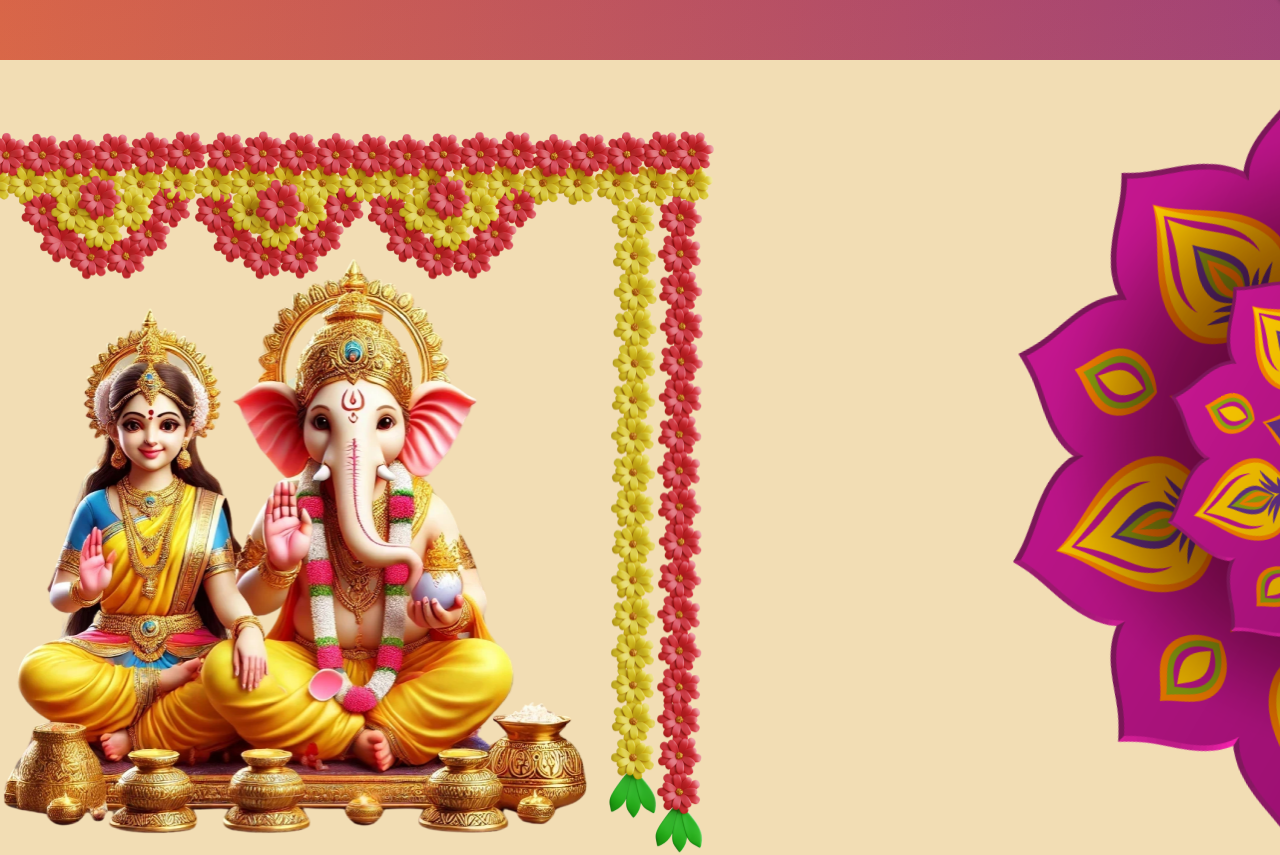
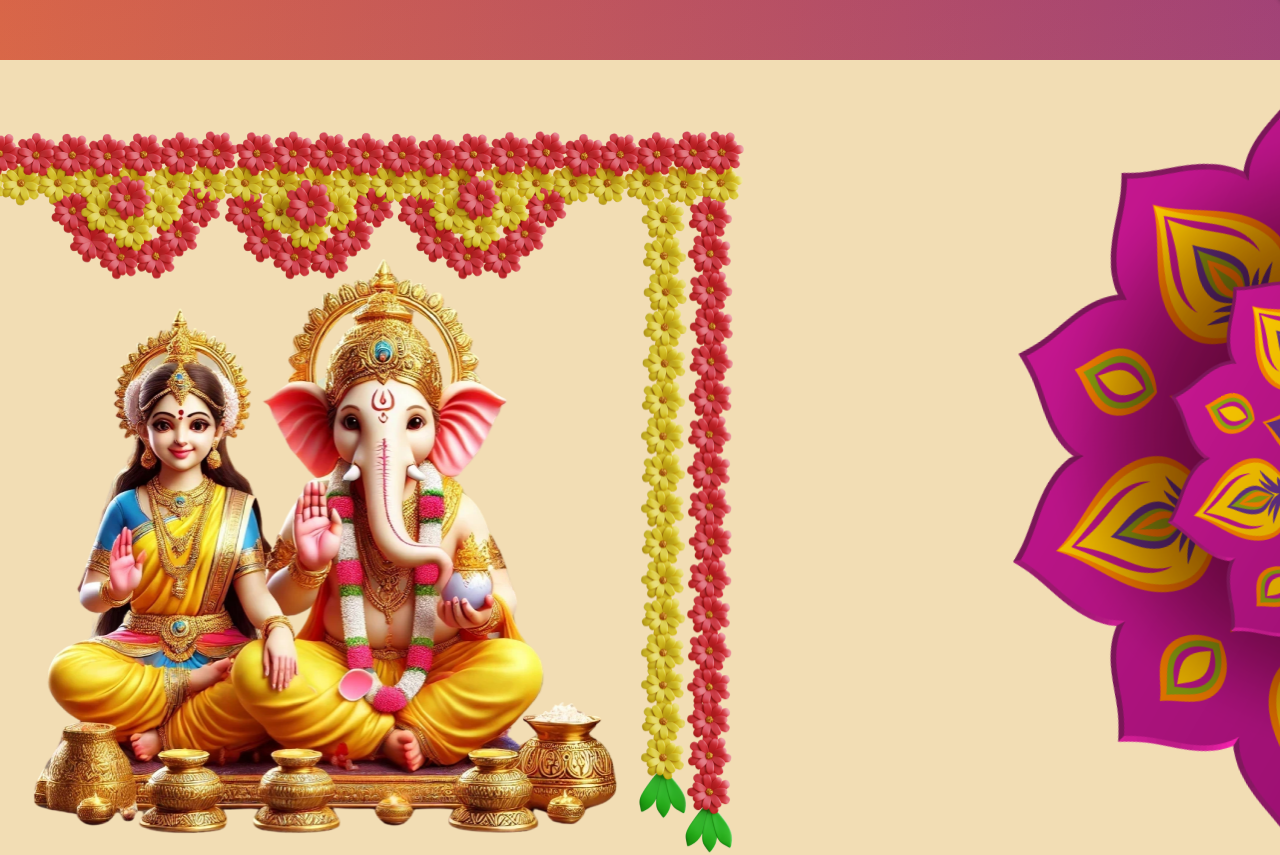
Before and after one commit to GAURAV07C/diwali-wishes, a Next.js app: page / in a window 1280 px wide. Shown: the part 760-1615 px from the top of the page. Built offline with nearby package versions, Linux system fonts and the light colour scheme; a web font is replaced by a local one.

Commit message:
commites

```diff
--- a/src/components/Blessing.tsx
+++ b/src/components/Blessing.tsx
@@ -18,7 +18,7 @@ const Blessing = () => {
           />
         </div>
 
-        <div className="     lg:order-firsts mb-16 lg:w-[864px] lg:h-[722px] lg:-mt-[730px] lg:-ml-[150px]">
+        <div className="     lg:order-firsts mb-16 lg:w-[864px] lg:h-[722px] lg:-mt-[730px] lg:-ml-[120px]">
           <Image
             src="/mandapa.png"
             alt="mandap"
```
